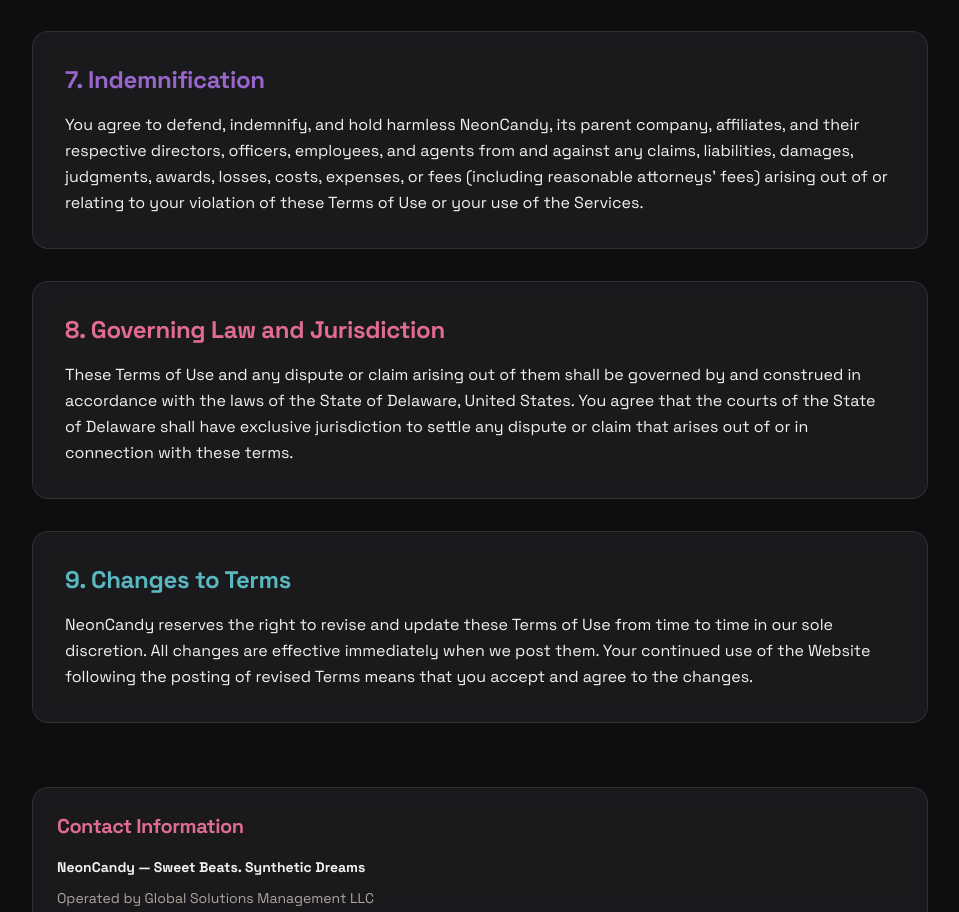
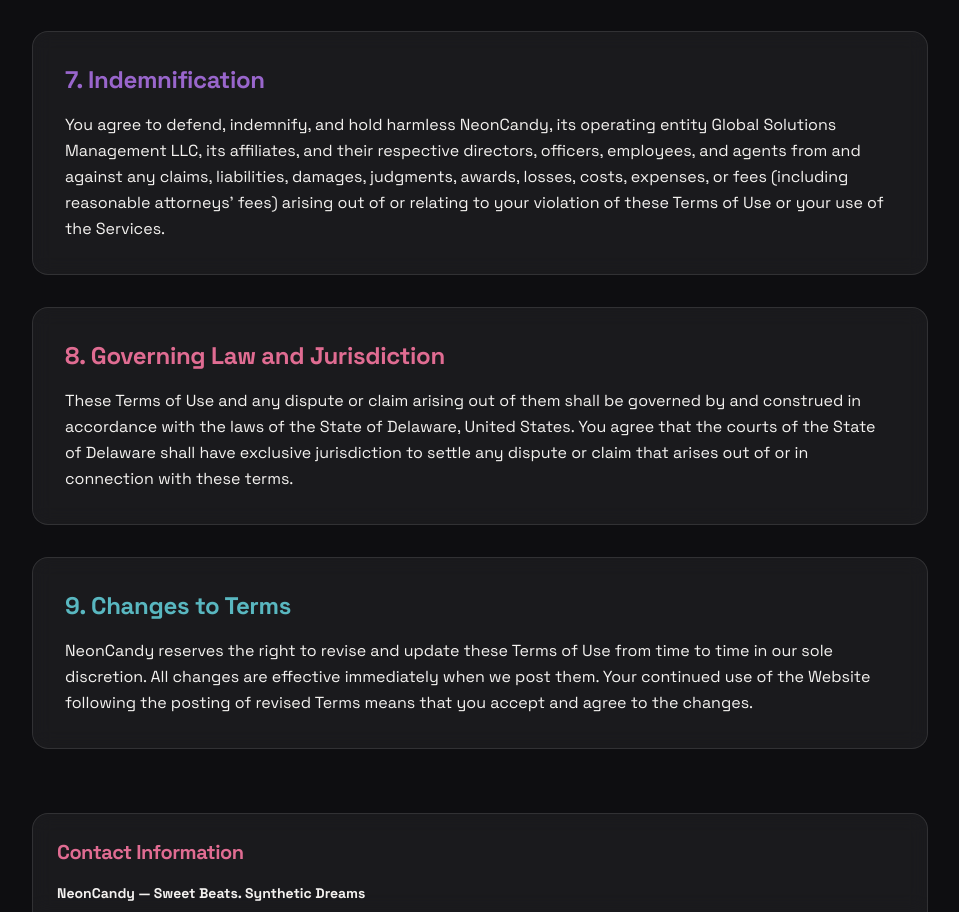
Before and after one commit to mandyking308-hub/future-candy-website, a React (Vite) app: page /terms in a window 1280 px wide. Shown: the part 2533-3445 px from the top of the page, without its empty margins (272-1231 px from the left). Built offline with nearby package versions, Linux system fonts and the light colour scheme; the HTML template or start-up script is replaced by a standard one.

Commit message:
Changes
Co-authored-by: mandyking308-hub <232562985+mandyking308-hub@users.noreply.github.com>

```diff
--- a/src/pages/TermsOfUse.tsx
+++ b/src/pages/TermsOfUse.tsx
@@ -114,7 +114,7 @@ const TermsOfUse = () => {
         <section id="indemnification" className="glass p-8 rounded-lg scroll-mt-24">
           <h2 className="text-2xl font-bold text-candy-violet mb-4">7. Indemnification</h2>
           <p>
-            You agree to defend, indemnify, and hold harmless NeonCandy, its parent company, affiliates, and their respective directors, officers, employees, and agents from and against any claims, liabilities, damages, judgments, awards, losses, costs, expenses, or fees (including reasonable attorneys' fees) arising out of or relating to your violation of these Terms of Use or your use of the Services.
+            You agree to defend, indemnify, and hold harmless NeonCandy, its operating entity Global Solutions Management LLC, its affiliates, and their respective directors, officers, employees, and agents from and against any claims, liabilities, damages, judgments, awards, losses, costs, expenses, or fees (including reasonable attorneys' fees) arising out of or relating to your violation of these Terms of Use or your use of the Services.
           </p>
         </section>
 
```
